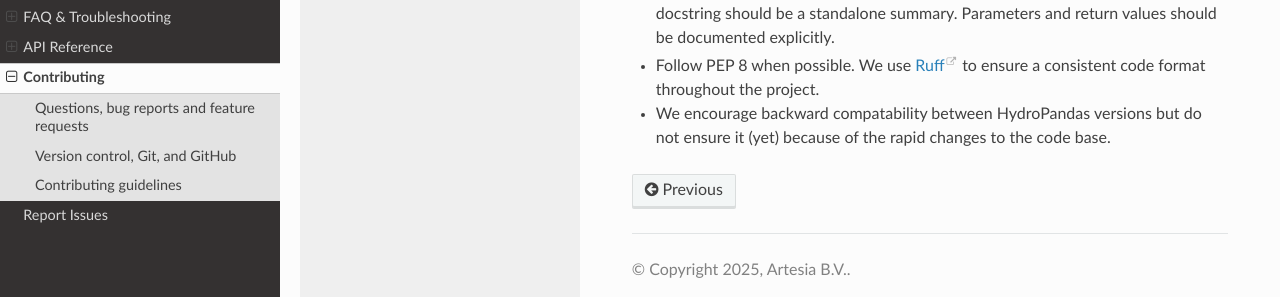
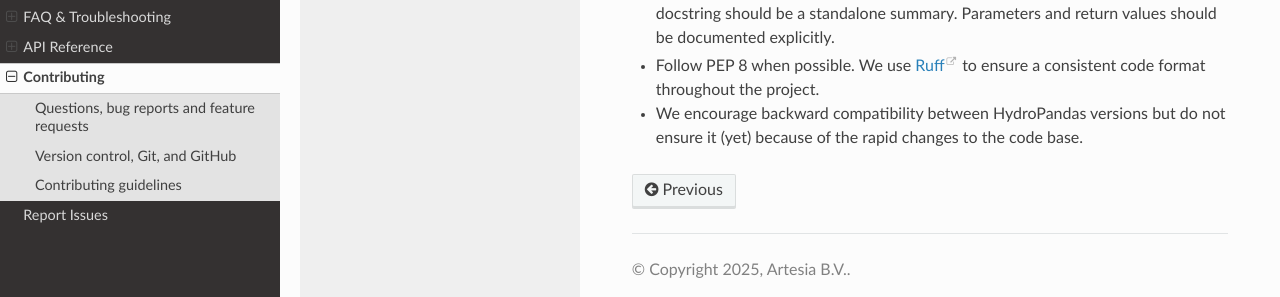
Before and after one commit to ArtesiaWater/hydropandas, a Sphinx documentation site: the page built from docs/contribute.rst, in a window 1280 px wide and 900 px high, scrolled down 623 px. Shown: the part 554-851 px from the top of the window. Built offline with Sphinx 7.4.7 and the Read the Docs theme 3.1.0, drawn with Linux system fonts in a browser that asks for light colours.

Commit message:
Update docs/contribute.rst
Co-authored-by: Copilot <175728472+Copilot@users.noreply.github.com>

```diff
--- a/docs/contribute.rst
+++ b/docs/contribute.rst
@@ -53,5 +53,5 @@ For pull request we use the following guidelines (similar to the
 * Follow PEP 8 when possible. We use
   `Ruff <https://docs.astral.sh/ruff/>`_ to ensure a consistent code
   format throughout the project.
-* We encourage backward compatability between HydroPandas versions but do not
+* We encourage backward compatibility between HydroPandas versions but do not
   ensure it (yet) because of the rapid changes to the code base.
```
